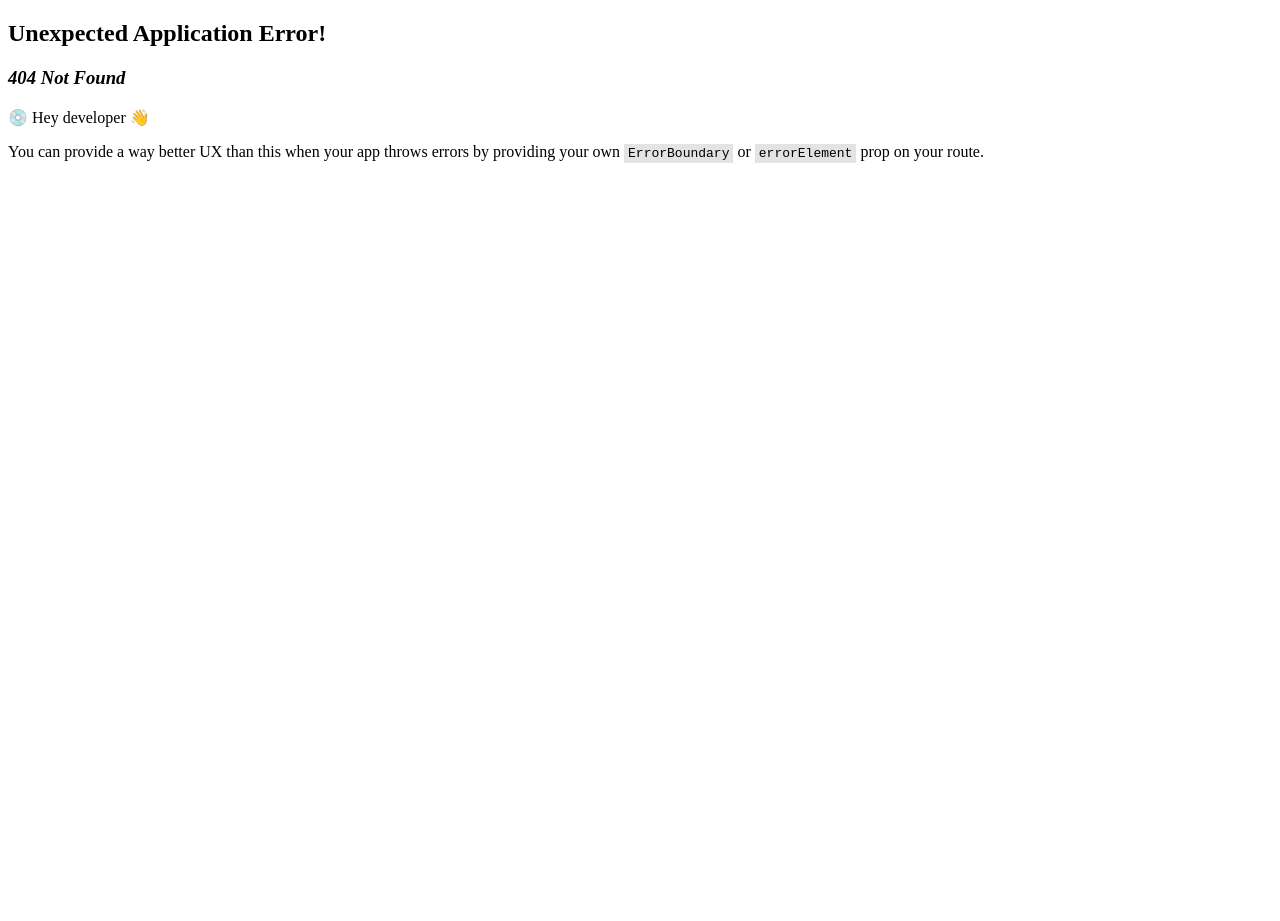
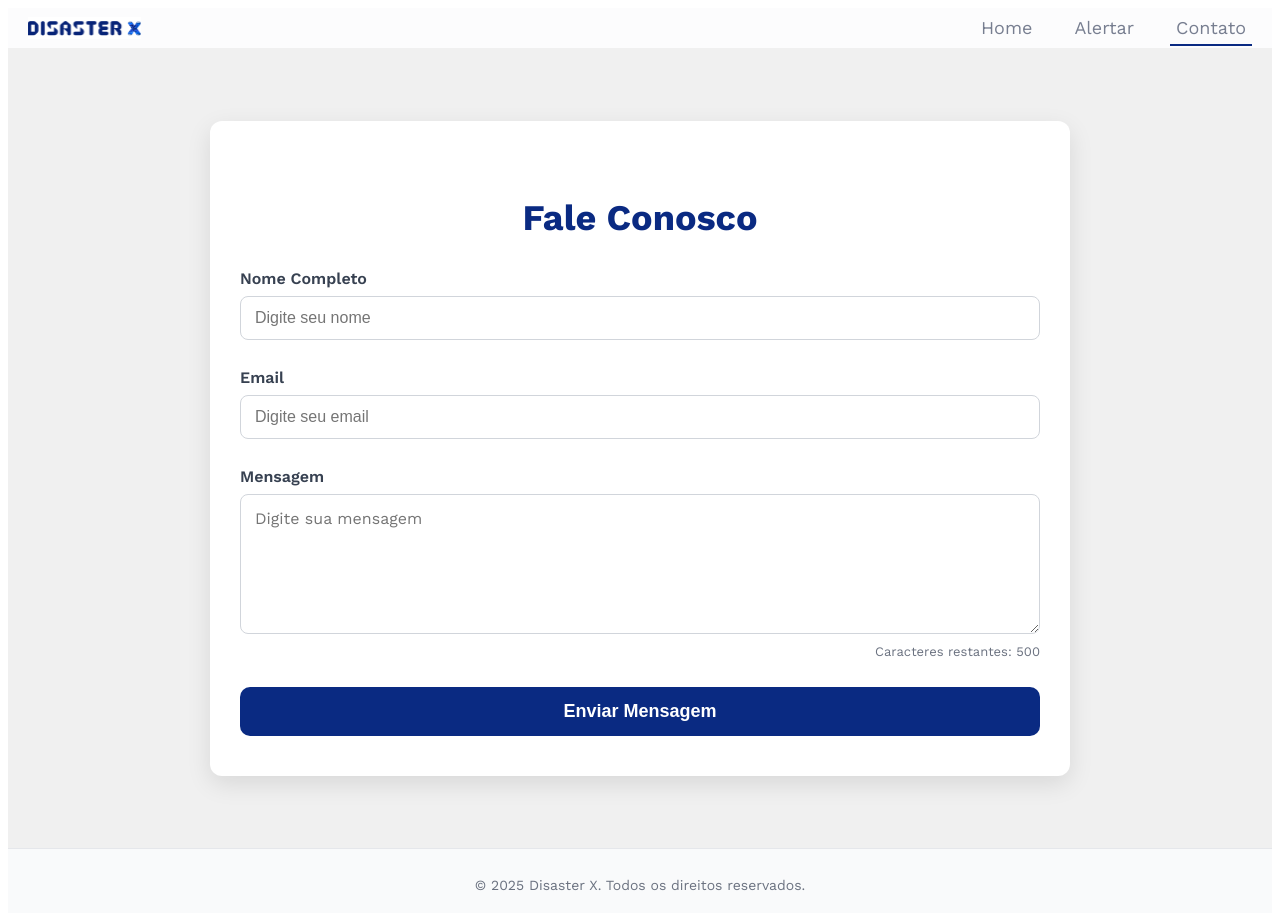
Before and after one commit to llanunes/disasterx, a React (Vite) app: page /contact in a window 1280 px wide. Before the commit this address had no page. Before the commit the page ends 800 px from the top, so only its background shows below. Built offline with nearby package versions, Linux system fonts and the light colour scheme.

Commit message:
form para contato

```diff
--- a/package.json
+++ b/package.json
@@ -14,6 +14,7 @@
     "lucide-react": "^0.508.0",
     "react": "^19.1.0",
     "react-dom": "^19.1.0",
+    "react-hook-form": "^7.56.3",
     "react-leaflet": "^5.0.0",
     "react-router-dom": "^7.5.3"
   },
--- a/src/components/contact-form.tsx
+++ b/src/components/contact-form.tsx
@@ -1,159 +1,299 @@
 "use client";
 
 import { useState } from "react";
-import { useForm } from "react-hook-form";
-import { zodResolver } from "@hookform/resolvers/zod";
-import * as z from "zod";
 import { Check } from "lucide-react";
-import { Button } from "@/components/ui/button";
-import {
-  Form,
-  FormControl,
-  FormField,
-  FormItem,
-  FormLabel,
-  FormMessage,
-} from "@/components/ui/form";
-import { Input } from "@/components/ui/input";
-import { Textarea } from "@/components/ui/textarea";
-import { useToast } from "@/components/ui/use-toast";
+import { Button } from "./ui/button";
 
-const formSchema = z.object({
-  name: z.string().min(2, {
-    message: "O nome deve ter pelo menos 2 caracteres.",
-  }),
-  email: z.string().email({
-    message: "Digite um email válido.",
-  }),
-  message: z
-    .string()
-    .min(10, {
-      message: "A mensagem deve ter pelo menos 10 caracteres.",
-    })
-    .max(500, {
-      message: "A mensagem não pode ter mais de 500 caracteres.",
-    }),
-});
+export default function ContactDashboard() {
+  const [toast, setToast] = useState<{
+    type: "success" | "error";
+    title: string;
+    description: string;
+  } | null>(null);
 
-export function ContactForm() {
-  const { toast } = useToast();
+  const [name, setName] = useState("");
+  const [email, setEmail] = useState("");
+  const [message, setMessage] = useState("");
   const [charCount, setCharCount] = useState(500);
+  const [isSubmitting, setIsSubmitting] = useState(false);
 
-  const form = useForm<z.infer<typeof formSchema>>({
-    resolver: zodResolver(formSchema),
-    defaultValues: {
-      name: "",
-      email: "",
-      message: "",
-    },
-  });
+  const isNameValid = name.trim().length >= 2;
+  const isEmailValid = /^[^\s@]+@[^\s@]+\.[^\s@]+$/.test(email.trim());
+  const isMessageValid = message.trim().length >= 5 && message.trim().length <= 500;
 
-  const { watch } = form;
+  const showToast = (type: "success" | "error", title: string, description: string) => {
+    setToast({ type, title, description });
+    setTimeout(() => setToast(null), 4000);
+  };
 
-  watch((data) => {
-    if (data.message) {
-      setCharCount(500 - data.message.length);
-    } else {
-      setCharCount(500);
+  const handleSubmit = async () => {
+    console.log("Validations:", {
+      name,
+      nameTrimmed: name.trim(),
+      email,
+      emailTrimmed: email.trim(),
+      message,
+      messageTrimmed: message.trim(),
+      isNameValid,
+      isEmailValid,
+      isMessageValid,
+    });
+
+    if (!isNameValid || !isEmailValid || !isMessageValid) {
+      showToast("error", "Erro!", "Preencha todos os campos corretamente.");
+      return;
     }
-  });
 
-  async function onSubmit(values: z.infer<typeof formSchema>) {
     try {
-      console.log(values);
+      setIsSubmitting(true);
 
-      toast({
-        title: "Mensagem enviada!",
-        description: "Entraremos em contato em breve.",
-      });
+      console.log({ name, email, message });
 
-      form.reset();
+      showToast("success", "Mensagem enviada!", "Entraremos em contato em breve.");
+
+      setName("");
+      setEmail("");
+      setMessage("");
       setCharCount(500);
     } catch (error) {
-      toast({
-        variant: "destructive",
-        title: "Erro!",
-        description: "Houve um erro ao enviar sua mensagem. Tente novamente.",
-      });
+      showToast("error", "Erro!", "Houve um erro ao enviar sua mensagem. Tente novamente.");
+    } finally {
+      setIsSubmitting(false);
     }
-  }
+  };
+
+  const styles = {
+    pageWrapper: {
+      display: "flex",
+      justifyContent: "center",
+      alignItems: "center",
+      height: "100vh",
+      backgroundColor: "#f0f0f0",
+      padding: "20px",
+      boxSizing: "border-box" as const,
+    },
+    container: {
+      backgroundColor: "#fff",
+      padding: "40px 30px",
+      fontFamily: "'Work Sans', sans-serif",
+      maxWidth: "800px",
+      width: "100%",
+      borderRadius: "12px",
+      boxShadow: "0 8px 24px rgba(0,0,0,0.1)",
+      margin: 0,
+    },
+    field: {
+      marginBottom: "28px",
+    },
+    label: {
+      fontWeight: "600",
+      fontSize: "16px",
+      color: "#374151",
+      display: "block",
+      marginBottom: "8px",
+    },
+    charCounter: {
+      fontSize: "13px",
+      color: "#6b7280",
+      marginTop: "6px",
+      textAlign: "right" as const,
+      fontWeight: "500",
+    },
+    checkIcon: {
+      position: "absolute" as const,
+      right: 14,
+      top: "50%",
+      transform: "translateY(-50%)",
+      color: "#22c55e",
+      height: 22,
+      width: 22,
+      pointerEvents: "none" as const,
+    },
+
+    inputWrapper: {
+      position: "relative" as const,
+    },
+    input: {
+      boxSizing: "border-box" as const,
+      width: "100%",
+      padding: "12px 44px 12px 14px",
+      border: "1.5px solid #d1d5db",
+      borderRadius: "8px",
+      fontSize: "16px",
+      transition: "border-color 0.2s",
+      outlineOffset: "2px",
+    },
+    textarea: {
+      boxSizing: "border-box" as const,
+      width: "100%",
+      padding: "14px",
+      border: "1.5px solid #d1d5db",
+      borderRadius: "8px",
+      fontSize: "16px",
+      minHeight: "140px",
+      resize: "vertical" as const,
+      fontFamily: "'Work Sans', sans-serif",
+      transition: "border-color 0.2s",
+      outlineOffset: "2px",
+    },
+    inputFocus: {
+      borderColor: "#22c55e",
+      boxShadow: "0 0 0 3px rgba(34, 197, 94, 0.3)",
+    },
+
+    textareaFocus: {
+      borderColor: "#22c55e",
+      boxShadow: "0 0 0 3px rgba(34, 197, 94, 0.3)",
+    },
+    toast: {
+      position: "fixed" as const,
+      top: "20px",
+      right: "20px",
+      padding: "16px 24px",
+      borderRadius: "10px",
+      color: "#fff",
+      boxShadow: "0 2px 12px rgba(0,0,0,0.2)",
+      zIndex: 1000,
+      maxWidth: "320px",
+      fontWeight: "600",
+      letterSpacing: "0.02em",
+      transition: "opacity 0.3s ease",
+    },
+    button: {
+      backgroundColor: "#0A2A82",
+      width: "100%",
+      padding: "14px",
+      fontSize: "18px",
+      fontWeight: "600",
+      borderRadius: "10px",
+      color: "#fff",
+      border: "none",
+      cursor: "pointer",
+      transition: "background-color 0.3s",
+    },
+    buttonHover: {
+      backgroundColor: "#234621",
+    },
+    buttonDisabled: {
+      backgroundColor: "#94a3b8",
+      cursor: "not-allowed",
+    },
+    title: {
+      fontSize: "36px",
+      color: "#0A2A82",
+      fontFamily: "'Work Sans', sans-serif",
+      fontWeight: 800,
+      textAlign: "center" as const,
+      marginBottom: "30px",
+    },
+  };
+
+  const [focusedField, setFocusedField] = useState<"name" | "email" | "message" | null>(null);
 
   return (
-    <Form {...form}>
-      <form onSubmit={form.handleSubmit(onSubmit)} className="space-y-6">
-        <FormField
-          control={form.control}
-          name="name"
-          render={({ field }) => (
-            <FormItem>
-              <FormLabel>Nome Completo</FormLabel>
-              <div className="relative">
-                <FormControl>
-                  <Input placeholder="Digite seu nome" {...field} />
-                </FormControl>
-                {form.formState.dirtyFields.name &&
-                  !form.formState.errors.name && (
-                    <Check className="absolute right-3 top-2.5 h-5 w-5 text-green-500" />
-                  )}
-              </div>
-              <FormMessage />
-            </FormItem>
-          )}
-        />
+    <div style={styles.pageWrapper}>
+      <div style={styles.container}>
+        <p style={styles.title}>Fale Conosco</p>
 
-        <FormField
-          control={form.control}
-          name="email"
-          render={({ field }) => (
-            <FormItem>
-              <FormLabel>Email</FormLabel>
-              <div className="relative">
-                <FormControl>
-                  <Input
-                    placeholder="Digite seu email"
-                    type="email"
-                    {...field}
-                  />
-                </FormControl>
-                {form.formState.dirtyFields.email &&
-                  !form.formState.errors.email && (
-                    <Check className="absolute right-3 top-2.5 h-5 w-5 text-green-500" />
-                  )}
-              </div>
-              <FormMessage />
-            </FormItem>
-          )}
-        />
+{toast && (
+      <div
+        style={{
+          ...styles.toast,
+          backgroundColor: toast.type === "success" ? "#22c55e" : "#ef4444",
+        }}
+      >
+        <strong>{toast.title}</strong>
+        <div style={{ marginTop: "6px" }}>{toast.description}</div>
+      </div>
+    )}
 
-        <FormField
-          control={form.control}
-          name="message"
-          render={({ field }) => (
-            <FormItem>
-              <FormLabel>Mensagem</FormLabel>
-              <FormControl>
-                <Textarea
-                  placeholder="Digite sua mensagem"
-                  className="min-h-[150px]"
-                  {...field}
-                />
-              </FormControl>
-              <div className="text-sm text-gray-500">
-                Caracteres restantes: {charCount}
-              </div>
-              <FormMessage />
-            </FormItem>
-          )}
-        />
 
-        <Button
-          type="submit"
-          className="w-full bg-[#2B5329] hover:bg-[#234621]"
-          disabled={form.formState.isSubmitting}
+        <div style={styles.field}>
+          <label style={styles.label} htmlFor="name">
+            Nome Completo
+          </label>
+          <div style={styles.inputWrapper}>
+            <input
+              id="name"
+              type="text"
+              placeholder="Digite seu nome"
+              value={name}
+              onChange={(e) => setName(e.target.value)}
+              style={{
+                ...styles.input,
+                ...(focusedField === "name" ? styles.inputFocus : {}),
+              }}
+              onFocus={() => setFocusedField("name")}
+              onBlur={() => setFocusedField(null)}
+            />
+            {isNameValid && <Check style={styles.checkIcon} />}
+          </div>
+        </div>
+
+        <div style={styles.field}>
+          <label style={styles.label} htmlFor="email">
+            Email
+          </label>
+          <div style={styles.inputWrapper}>
+            <input
+              id="email"
+              type="email"
+              placeholder="Digite seu email"
+              value={email}
+              onChange={(e) => setEmail(e.target.value)}
+              style={{
+                ...styles.input,
+                ...(focusedField === "email" ? styles.inputFocus : {}),
+              }}
+              onFocus={() => setFocusedField("email")}
+              onBlur={() => setFocusedField(null)}
+            />
+            {isEmailValid && <Check style={styles.checkIcon} />}
+          </div>
+        </div>
+
+        <div style={styles.field}>
+          <label style={styles.label} htmlFor="message">
+            Mensagem
+          </label>
+          <textarea
+            id="message"
+            placeholder="Digite sua mensagem"
+            value={message}
+            onChange={(e) => {
+              setMessage(e.target.value);
+              setCharCount(500 - e.target.value.length);
+            }}
+            onKeyDown={(e) => {
+              if (e.key === "Enter" && !e.shiftKey) {
+                e.preventDefault();
+                handleSubmit();
+              }
+            }}
+            style={{
+              ...styles.textarea,
+              ...(focusedField === "message" ? styles.textareaFocus : {}),
+            }}
+            onFocus={() => setFocusedField("message")}
+            onBlur={() => setFocusedField(null)}
+            maxLength={500}
+          />
+
+          <div style={styles.charCounter}>Caracteres restantes: {charCount}</div>
+        </div>
+
+        <button
+          style={{
+            ...styles.button,
+            ...(isSubmitting ? styles.buttonDisabled : {}),
+          }}
+          onClick={handleSubmit}
+          disabled={isSubmitting}
+          type="button"
         >
-          {form.formState.isSubmitting ? "Enviando..." : "Enviar Mensagem"}
-        </Button>
-      </form>
-    </Form>
+          {isSubmitting ? "Enviando..." : "Enviar Mensagem"}
+        </button>
+      </div>
+    </div>
   );
 }
--- a/src/components/hero-section.jsx
+++ b/src/components/hero-section.jsx
@@ -75,7 +75,7 @@ export function HeroSection() {
       </div>
       <div style={image}>
         <img
-          src="src/assets/Ajuda.jpg"
+          src="https://www.casadaergonomia.com.br/wp-content/uploads/2019/07/young-people-using-smartphones-1024x683.jpg"
           alt="Imagem ilustrativa"
           style={{ width: "100%" }}
         />
--- a/src/components/hero-slider.tsx
+++ b/src/components/hero-slider.tsx
@@ -14,15 +14,15 @@ const slides = [
       "https://comeceodiafeliz.com.br/assets/uploads/mensagem/ajudar-e-ser-ajudado-1509.jpg",
   },
   {
-    title: "Apoie quem precisa",
-    description: "Doe roupas, alimentos e outros itens para quem mais precisa",
+    title: "Tempo Real. Impacto Real.",
+    description: "Monitore desastres naturais conforme eles acontecem e ajude a espalhar o alerta — porque agir rápido pode salvar vidas.",
     image:
-      "https://img.freepik.com/fotos-premium/maos-de-homem-e-mulher-alcancando-um-ao-outro-suporte-solidariedade-compaixao-e-caridade-resgate-dando-uma-mao-amiga-maos-de-homem-e-mulher-no-fundo-do-ceu-azul-dando-uma-mao-amiga_293990-1300.jpg",
+      "https://corts.com.br/wp-content/uploads/2022/08/Lesao-nas-maos-uso-do-celular.png",
   },
   {
-    title: "Transforme Vidas",
+    title: "Sua Janela para o Alerta Global.",
     description:
-      "Ajude a transformar vidas com sua doação e faça a diferença na comunidade",
+     "Uma interface intuitiva para enxergar o que está por vir — e agir antes que seja tarde.",
     image:
       "https://floripacentro.com.br/wp-content/uploads/2020/03/bonecos-1.jpg",
   },
--- a/src/main.jsx
+++ b/src/main.jsx
@@ -4,6 +4,7 @@ import App from "./App.jsx";
 import Home from "./pages/home/index.jsx";
 import AlertDashboard from "./pages/dashboard/index.jsx";
 import { createBrowserRouter, RouterProvider } from "react-router-dom";
+import ContactDashboard from "./components/contact-form.js";
 
 const router = createBrowserRouter([
   {
@@ -12,6 +13,7 @@ const router = createBrowserRouter([
     children: [
       { path: "/", element: <Home /> },
       { path: "/dashboard", element: <AlertDashboard /> },
+      { path: "/contact", element: <ContactDashboard /> },
     ],
   },
 ]);
--- /dev/null
+++ b/src/pages/contact/index.jsx
@@ -0,0 +1,5 @@
+import ContactDashboard from "../../components/contact-form";
+
+export function Contact(){
+    return <ContactDashboard/>
+}
```
Also changed, not shown: 1 other file (tests, documents, lock files or other folders).
